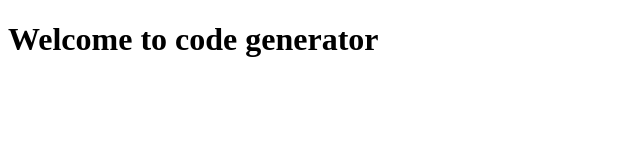
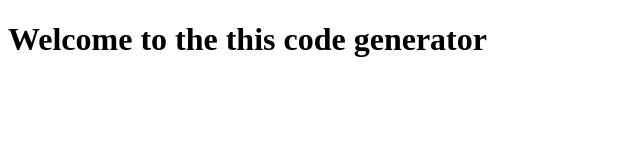
Before and after one commit to Blacfunk11/background-genarator, a plain HTML site: page index.html in a window 1280 px wide. Shown: the whole page, without its empty margins (0-640 px from the left). Drawn offline with Linux system fonts and the light colour scheme.

Commit message:
changed the heading

```diff
--- a/index.html
+++ b/index.html
@@ -2,6 +2,6 @@
 <html>
     <title>Code-generator</title>
     <body>
-        <h1>Welcome to code generator</h1>
+        <h1>Welcome  to the this code generator</h1>
     </body>
 </html>
```
